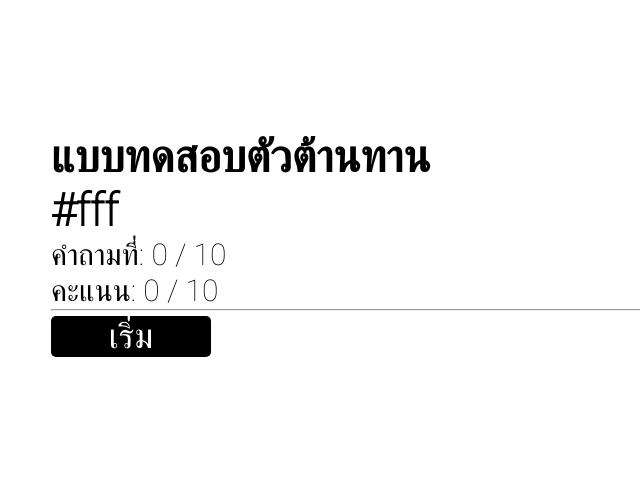
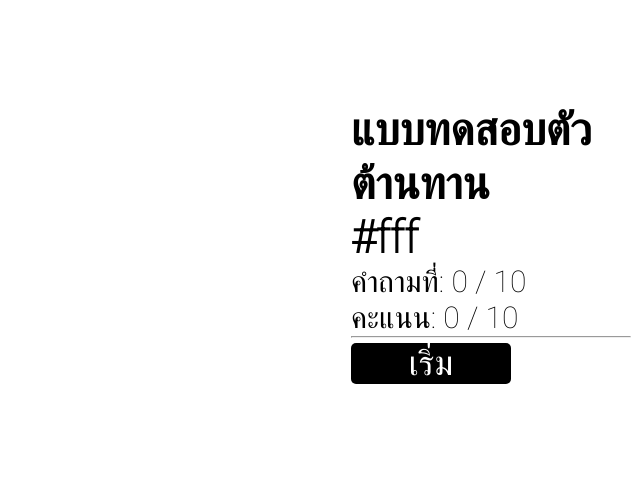
Before and after one commit to fi2fo1/ResistorGuess, a plain HTML site: page index.html in a window 1280 px wide. Shown: the part 157-644 px from the top of the page, without its empty margins (149-789 px from the left). Drawn offline with Linux system fonts and the light colour scheme.

Commit message:
Add files via upload

```diff
--- a/css/custom.css
+++ b/css/custom.css
@@ -18,9 +18,11 @@ body {
     align-items: center;
 }
 
+
+
 .container {
-    width: 100rem;
-    padding: 200px;
+    width: 30rem;
+    padding: 100px;
     border-radius: 10px;
     font-size: 30px;
     background-color: white;
--- a/index.html
+++ b/index.html
@@ -11,6 +11,7 @@
 
 <body>
     <div class="main">
+        <div class="color"></div>
         <div class="container">
             <h2>แบบทดสอบตัวต้านทาน</h2>
             <h2 id="color-code">#fff</h2>
```
